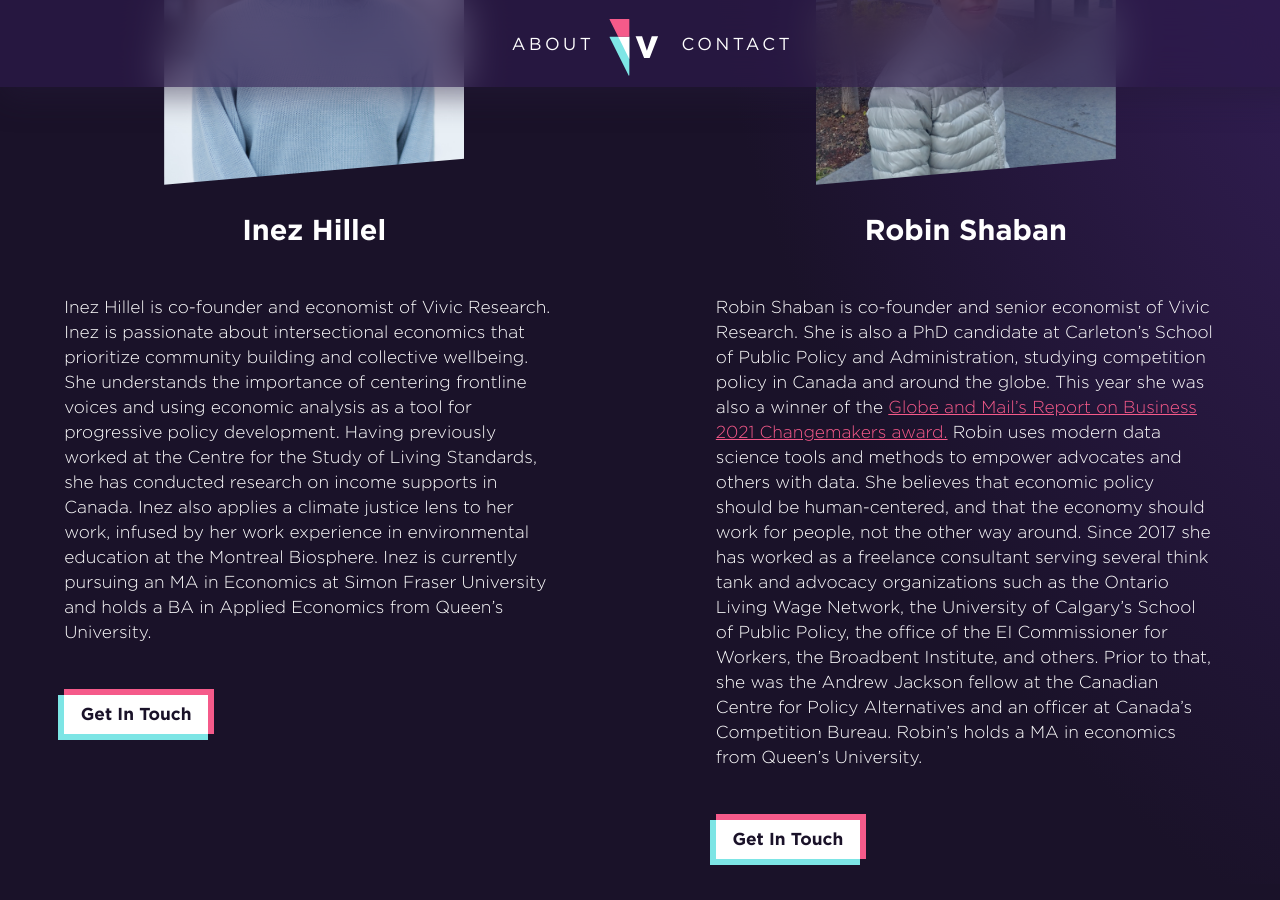
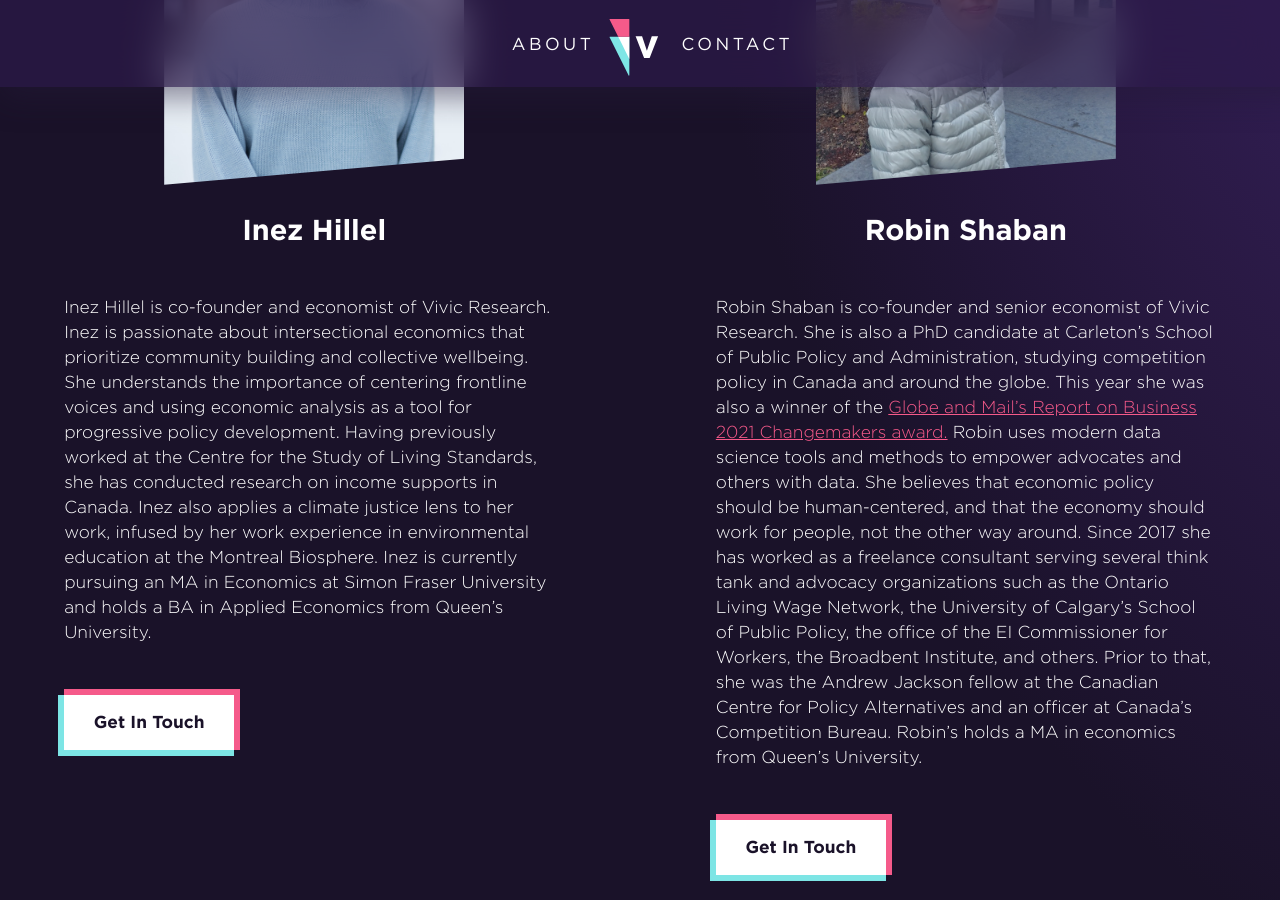
Before and after one commit to GoodbyteCo/Vivic-Website, a Jekyll site: the page built from about.html, in a window 1280 px wide and 900 px high, scrolled down 561 px. Built offline with Jekyll 4.4.1, drawn with Linux system fonts in a browser that asks for light colours.

Commit message:
Update style.css

```diff
--- a/assets/styles/style.css
+++ b/assets/styles/style.css
@@ -107,7 +107,6 @@
     text-transform: capitalize;
     margin-left: 0;
     margin-top: 50px;
-    padding: 7px;
 }
 
 #mainlogo {
```
